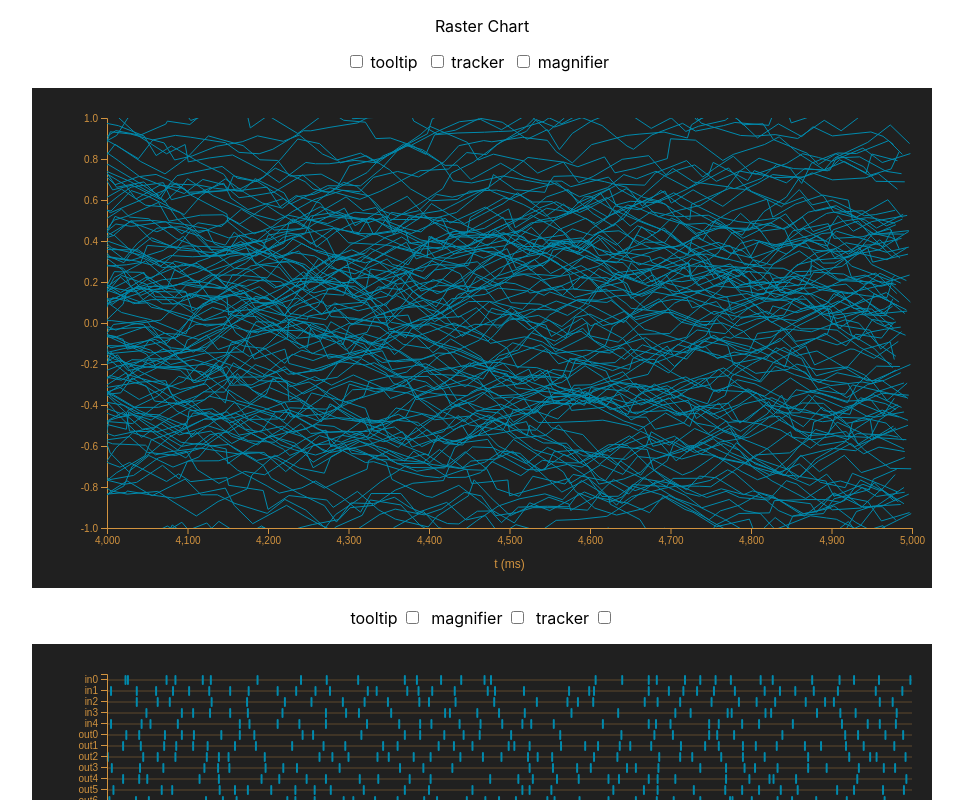
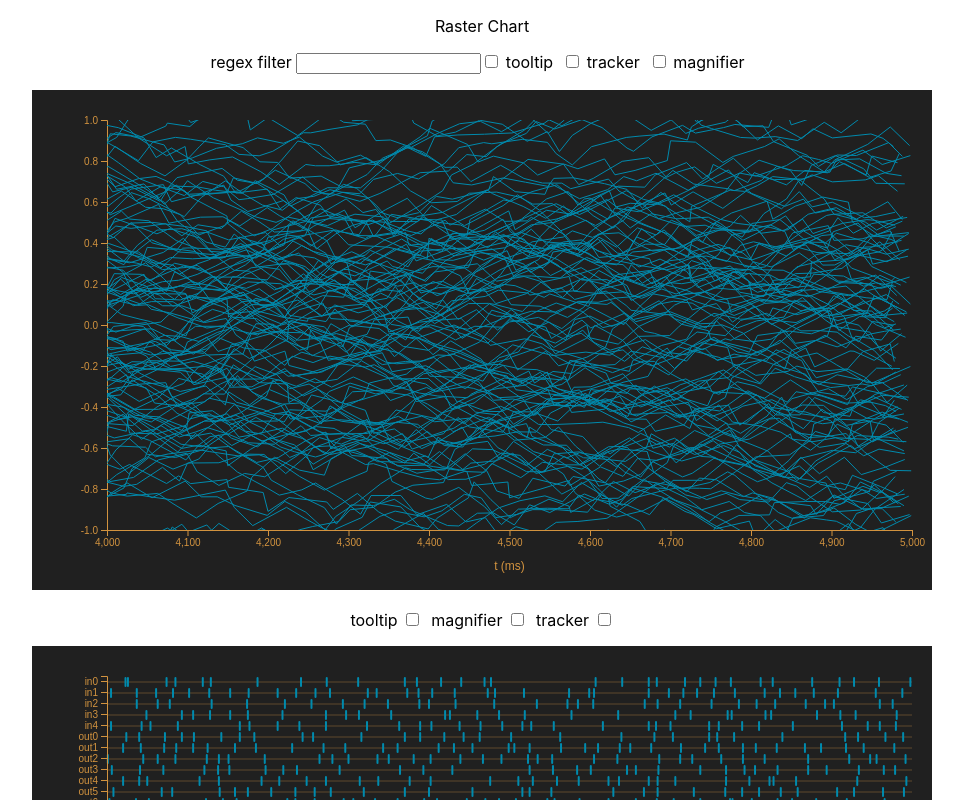
Before and after one commit to robphilipp/stream-charts, a React (Create React App) app: page / in a window 1280 px wide. Shown: the top 800 px of the page, without its empty margins (158-1121 px from the left). Built offline with nearby package versions, Linux system fonts and the light colour scheme.

Commit message:
added regex filter to filter the series

```diff
--- a/src/app/charts/ScatterChart.tsx
+++ b/src/app/charts/ScatterChart.tsx
@@ -90,6 +90,8 @@ interface Props {
     timeWindow: number;
     seriesList: Array<Series>;
     seriesObservable: Observable<ChartData>;
+
+    filter?: RegExp
 }
 
 /**
@@ -109,6 +111,7 @@ function ScatterChart(props: Props): JSX.Element {
         minTime, maxTime, timeWindow,
         seriesList,
         seriesObservable,
+        filter = /./
     } = props;
 
     // override the defaults with the parent's properties, leaving any unset values as the default value
@@ -850,11 +853,14 @@ function ScatterChart(props: Props): JSX.Element {
                 const data = selectInTimeRange(series);
 
                 if (data.length === 0) return;
+                // const stroke = (series.name.match(filter)) ? lineStyle.color : 'none';
+                const stroke = lineStyle.color;
+                const plotData = (series.name.match(filter)) ? data : [];
 
                 // Create a update selection: bind to the new data
                 mainGRef.current!
                     .selectAll(`#${series.name}`)
-                    .data([[], data], () => `${series.name}`)
+                    .data([[], plotData], () => `${series.name}`)
                     .join(
                         enter => enter
                             .append("path")
@@ -865,7 +871,7 @@ function ScatterChart(props: Props): JSX.Element {
                                 .y((d: [number, number]) => axesRef.current!.yScale(d[1]))
                             )
                             .attr("fill", "none")
-                            .attr("stroke", lineStyle.color)
+                            .attr("stroke", stroke)
                             .attr("stroke-width", lineStyle.lineWidth)
                             .attr('transform', `translate(${margin.left}, ${margin.top})`)
                             .attr("clip-path", "url(#clip)")
@@ -952,7 +958,7 @@ function ScatterChart(props: Props): JSX.Element {
             tooltipRef.current.visible = tooltip.visible;
             updatePlot(timeRangeRef.current);
         },
-        [tooltip.visible, magnifier.visible, magnifier.magnification]//, tracker.visible]
+        [tooltip.visible, magnifier.visible, magnifier.magnification, filter]//, tracker.visible]
     )
 
     return (
--- a/src/app/examples/StreamingScatterChart.tsx
+++ b/src/app/examples/StreamingScatterChart.tsx
@@ -1,4 +1,4 @@
-import {default as React, useRef, useState} from "react";
+import {default as React, useEffect, useRef, useState} from "react";
 import {Series} from "../charts/datumSeries";
 import ScatterChart from "../charts/ScatterChart";
 import {ChartData, randomWeightDataObservable} from "./randomData";
@@ -31,11 +31,12 @@ interface Props {
 export function StreamingScatterChart(props: Props): JSX.Element {
     const {seriesList, timeWindow = 100, plotHeight = 20, plotWidth = 500} = props;
 
-    // const [liveData, setLiveData] = useState(seriesList);
-    // const seriesRef = useRef<Array<Series>>(seriesList);
     const currentTimeRef = useRef<number>(0);
 
     const observableRef = useRef<Observable<ChartData>>(randomWeightDataObservable(seriesList.length, 0.1));
+
+    const [filterValue, setFilterValue] = useState<string>('');
+    const [filter, setFilter] = useState<RegExp>(new RegExp(''));
 
     const [tooltipVisible, setTooltipVisible] = useState(false);
     const [magnifierVisible, setMagnifierVisible] = useState(false);
@@ -74,9 +75,28 @@ export function StreamingScatterChart(props: Props): JSX.Element {
     //     }, [timeWindow]
     // );
 
+    function handleUpdateRegex(updatedFilter: string): void {
+        setFilterValue(updatedFilter);
+        let updatedRegex;
+        try {
+            updatedRegex = new RegExp(updatedFilter);
+        }
+        catch(error) {
+            console.error(error);
+        }
+        if (updatedRegex) {
+            setFilter(updatedRegex)
+        } else setFilter(filter);
+    }
+
     return (
         <div>
             <p>
+                <label>regex filter <input
+                    type="text"
+                    value={filterValue}
+                    onInput={event => handleUpdateRegex(event.currentTarget.value)}
+                /></label>
                 <label><input
                     type="checkbox" checked={tooltipVisible}
                     onChange={() => {
@@ -125,6 +145,7 @@ export function StreamingScatterChart(props: Props): JSX.Element {
                 tooltip={{visible: tooltipVisible}}
                 magnifier={{visible: magnifierVisible, magnification: magnification}}
                 // tracker={{visible: trackerVisible}}
+                filter={filter}
             />
         </div>
     );
```
